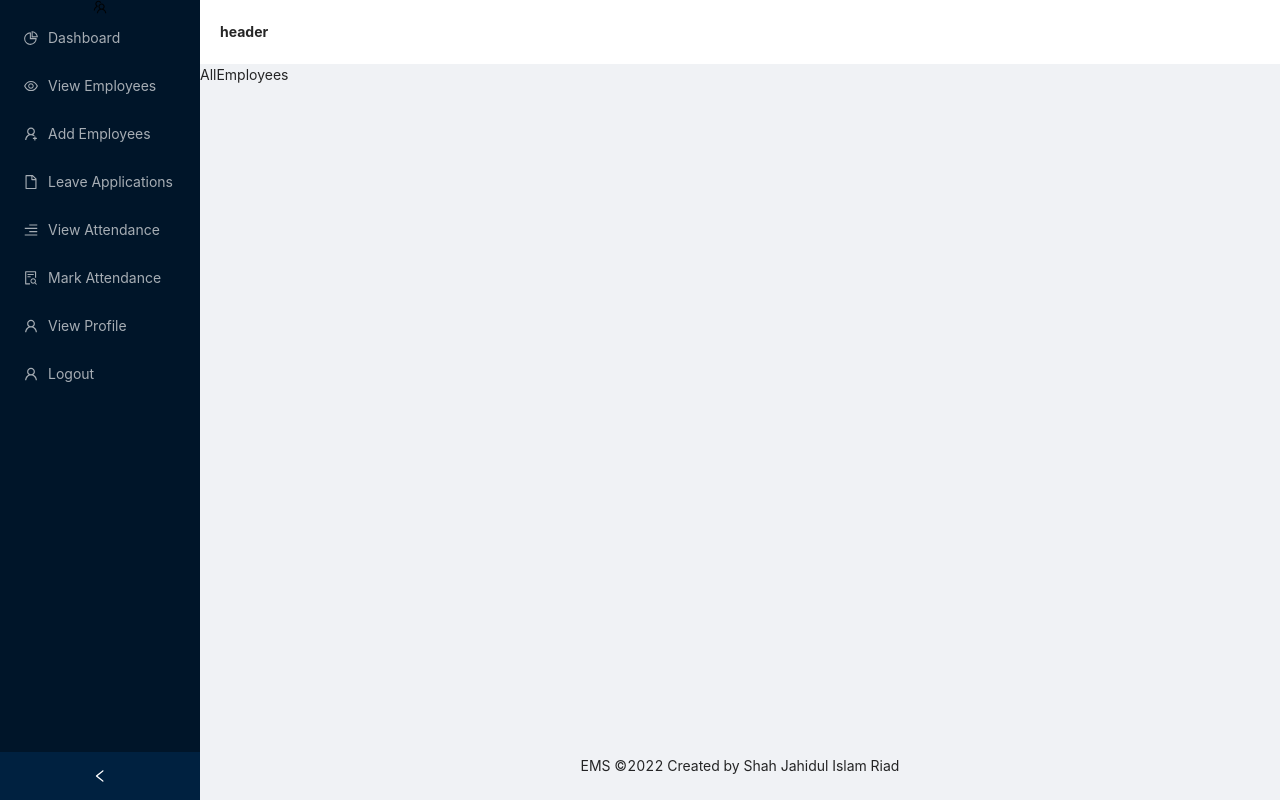
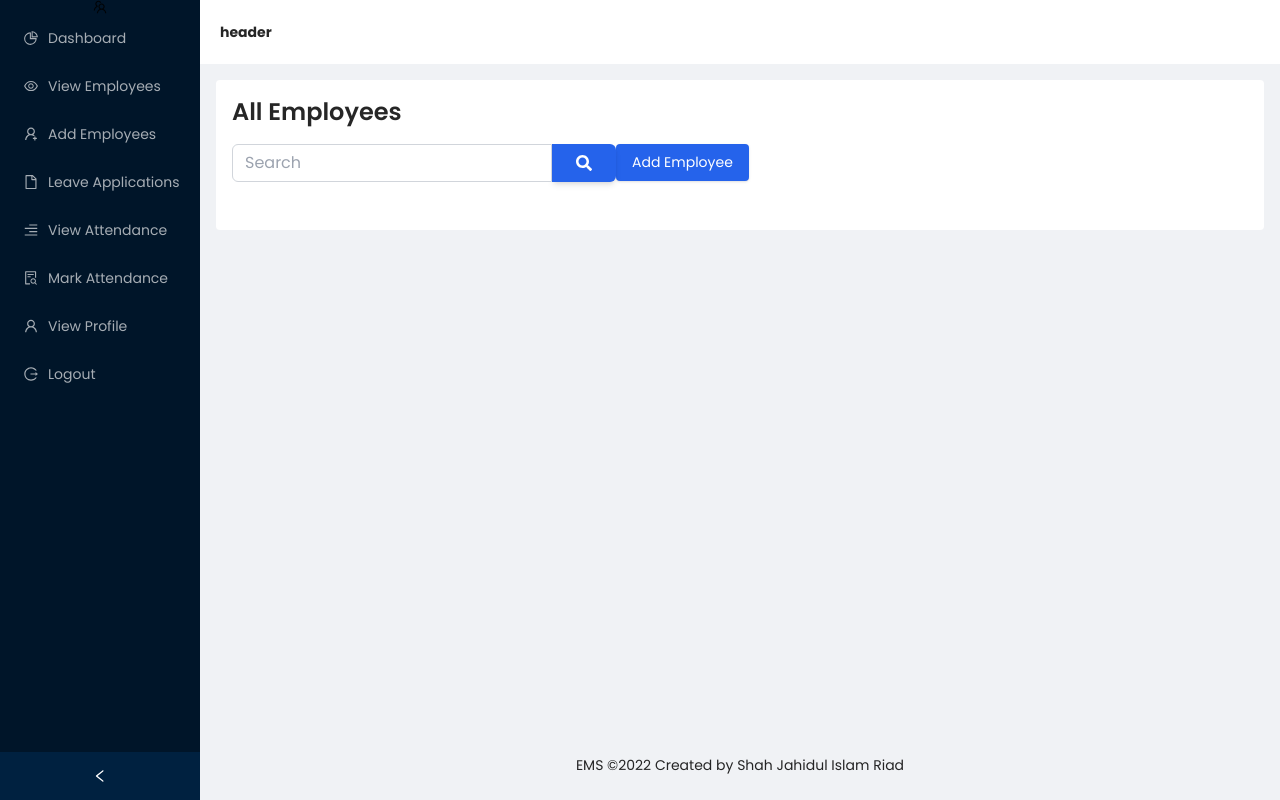
Before and after one commit to shahriad00/EMS-frontend, a React (Create React App) app: page /all-employees in a window 1280 px wide. Built offline with nearby package versions, Linux system fonts and the light colour scheme.

Commit message:
view employee working

```diff
--- a/public/index.html
+++ b/public/index.html
@@ -10,34 +10,16 @@
       content="Web site created using create-react-app"
     />
     <link rel="apple-touch-icon" href="%PUBLIC_URL%/logo192.png" />
-    <!--
-      manifest.json provides metadata used when your web app is installed on a
-      user's mobile device or desktop. See https://developers.google.com/web/fundamentals/web-app-manifest/
-    -->
     <link rel="manifest" href="%PUBLIC_URL%/manifest.json" />
-    <!--
-      Notice the use of %PUBLIC_URL% in the tags above.
-      It will be replaced with the URL of the `public` folder during the build.
-      Only files inside the `public` folder can be referenced from the HTML.
+    <link rel="preconnect" href="https://fonts.googleapis.com">
+    <link rel="preconnect" href="https://fonts.gstatic.com" crossorigin>
+    <link href="https://fonts.googleapis.com/css2?family=Poppins:wght@200;300;400;500;600;700;800;900&display=swap" rel="stylesheet">
 
-      Unlike "/favicon.ico" or "favicon.ico", "%PUBLIC_URL%/favicon.ico" will
-      work correctly both with client-side routing and a non-root public URL.
-      Learn how to configure a non-root public URL by running `npm run build`.
-    -->
-    <title>React App</title>
+    <title>Employee management system</title>
   </head>
   <body>
     <noscript>You need to enable JavaScript to run this app.</noscript>
     <div id="root"></div>
-    <!--
-      This HTML file is a template.
-      If you open it directly in the browser, you will see an empty page.
 
-      You can add webfonts, meta tags, or analytics to this file.
-      The build step will place the bundled scripts into the <body> tag.
-
-      To begin the development, run `npm start` or `yarn start`.
-      To create a production bundle, use `npm run build` or `yarn build`.
-    -->
   </body>
 </html>
--- a/src/Layout/Layout.js
+++ b/src/Layout/Layout.js
@@ -1,5 +1,5 @@
 import {
-  AlignRightOutlined, EyeOutlined, FileOutlined, FileSearchOutlined, PieChartOutlined,
+  AlignRightOutlined, EyeOutlined, FileOutlined, FileSearchOutlined, LogoutOutlined, PieChartOutlined,
   TeamOutlined, UserAddOutlined, UserOutlined
 } from '@ant-design/icons';
 import { Layout, Menu } from 'antd';
@@ -29,7 +29,7 @@ import Dashboard from '../Pages/Dashboard/Dashboard';
     getItem('View Attendance', '/view-attendance', <AlignRightOutlined />),
     getItem('Mark Attendance', '/mark-attendance', <FileSearchOutlined />),
     getItem('View Profile', '/profile', <UserOutlined />),
-    getItem('Logout', '/logout', <UserOutlined />),
+    getItem('Logout', '/logout', <LogoutOutlined />),
   ];
 
 
--- a/src/Pages/AllEmployees/AllEmployees.js
+++ b/src/Pages/AllEmployees/AllEmployees.js
@@ -1,9 +1,60 @@
-import React from 'react'
+import React from "react";
 
 const AllEmployees = () => {
-  return (
-    <div>AllEmployees</div>
-  )
-}
+    return (
+        <>
+            <div className="m-4 p-4 bg-white rounded">
+                <div>
+                    <h1 className="text-2xl bold font-semibold">
+                        All Employees
+                    </h1>
+                </div>
+                <div className="flex align-center space-between py-4">
+                    <div className="flex search-bar">
+                        <div className="flex justify-center">
+                            <div className="xl:w-96">
+                                <div className="input-group relative flex items-stretch w-full mb-4">
+                                    <input
+                                        type="search"
+                                        className="form-control w-full relative px-3 py-1.5 text-base font-normal text-gray-700 bg-white bg-clip-padding border border-solid border-gray-300 rounded-l-md transition ease-in-out m-0 focus:text-gray-700 focus:bg-white focus:border-blue-600 focus:outline-none"
+                                        placeholder="Search"
+                                        aria-label="Search"
+                                        aria-describedby="button-addon2"
+                                    />
+                                    <button
+                                        className="btn inline-block px-6 py-2.5 bg-blue-600 text-white font-medium text-xs leading-tight uppercase rounded-r-md shadow-md hover:bg-blue-700 hover:shadow-lg focus:bg-blue-700  focus:shadow-lg focus:outline-none focus:ring-0 active:bg-blue-800 active:shadow-lg transition duration-150 ease-in-out flex items-center"
+                                        type="button"
+                                        id="button-addon2"
+                                    >
+                                        <svg
+                                            aria-hidden="true"
+                                            focusable="false"
+                                            data-prefix="fas"
+                                            data-icon="search"
+                                            class="w-4"
+                                            role="img"
+                                            xmlns="http://www.w3.org/2000/svg"
+                                            viewBox="0 0 512 512"
+                                        >
+                                            <path
+                                                fill="currentColor"
+                                                d="M505 442.7L405.3 343c-4.5-4.5-10.6-7-17-7H372c27.6-35.3 44-79.7 44-128C416 93.1 322.9 0 208 0S0 93.1 0 208s93.1 208 208 208c48.3 0 92.7-16.4 128-44v16.3c0 6.4 2.5 12.5 7 17l99.7 99.7c9.4 9.4 24.6 9.4 33.9 0l28.3-28.3c9.4-9.4 9.4-24.6.1-34zM208 336c-70.7 0-128-57.2-128-128 0-70.7 57.2-128 128-128 70.7 0 128 57.2 128 128 0 70.7-57.2 128-128 128z"
+                                            ></path>
+                                        </svg>
+                                    </button>
+                                </div>
+                            </div>
+                        </div>
+                    </div>
+                    <div>
+                        <button className="px-4 py-2 bg-blue-600 text-white rounded shadow hover:bg-blue-700">
+                            Add Employee
+                        </button>
+                    </div>
+                </div>
+            </div>
+        </>
+    );
+};
 
-export default AllEmployees
+export default AllEmployees;
--- a/src/index.css
+++ b/src/index.css
@@ -1,3 +1,6 @@
 @tailwind base;
 @tailwind components;
 @tailwind utilities;
+*{
+    font-family: 'Poppins', sans-serif;
+}
```
